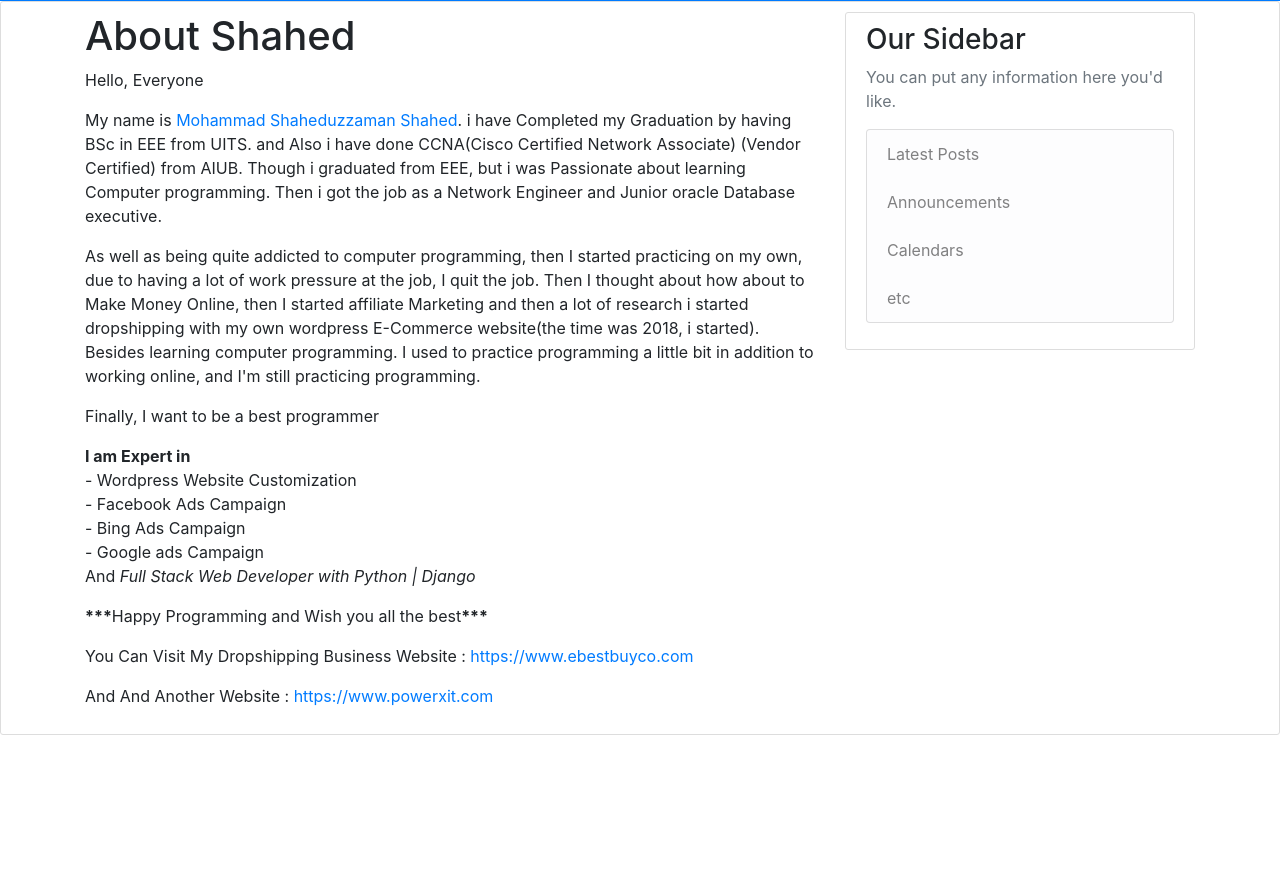
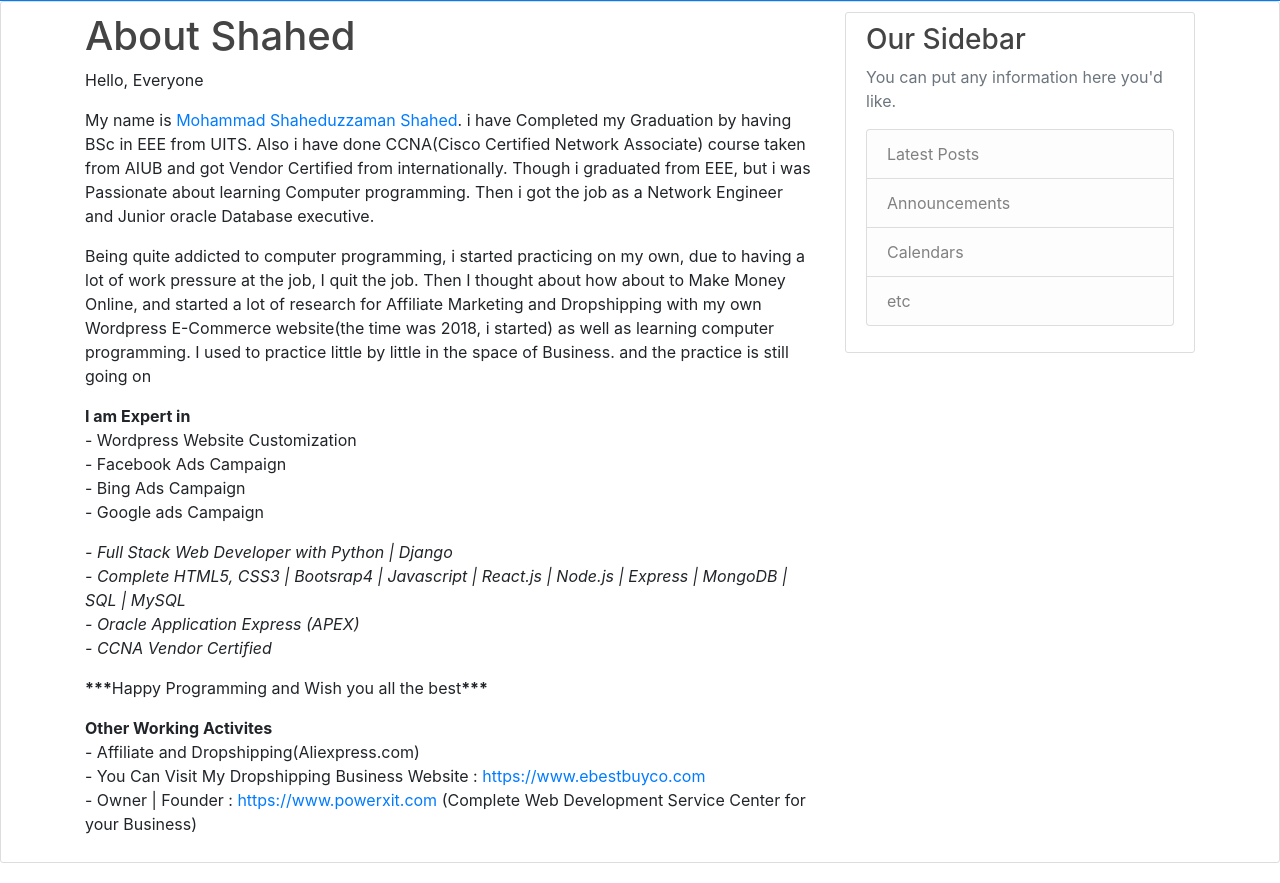
Before and after one commit to mohammadshahed/Djangoblog-shahed, a Django app: page /blog/about/ in a window 1280 px wide. Shown: the part 325-1208 px from the top of the page. Before the commit the page ends 1060 px from the top, so only its background shows below. Run offline with Django 3.2, Linux system fonts and the light colour scheme; some libraries are stand-ins or nearby versions.

Commit message:
updated Mysql

```diff
--- a/blog/templates/blog/about.html
+++ b/blog/templates/blog/about.html
@@ -6,24 +6,34 @@
 
 	    <p>Hello, Everyone</p>
 
-		<p>My name is 	<a href="https://www.facebook.com/MohammadShaheduzzamanShahed" target="_blank">Mohammad Shaheduzzaman Shahed</a>. i have Completed my Graduation by having BSc in EEE from UITS. and Also i have done CCNA(Cisco Certified Network Associate) (Vendor Certified) from AIUB. Though i graduated from EEE, but i was Passionate about learning Computer programming. Then i got the job as a Network Engineer and Junior oracle Database executive.</p>
+		<p>My name is 	<a href="https://www.facebook.com/MohammadShaheduzzamanShahed" target="_blank">Mohammad Shaheduzzaman Shahed</a>. i have Completed my Graduation by having BSc in EEE from UITS. Also i have done CCNA(Cisco Certified Network Associate) course taken from AIUB and got Vendor Certified from internationally. Though i graduated from EEE, but i was Passionate about learning Computer programming. Then i got the job as a Network Engineer and Junior oracle Database executive.</p>
 
-		<p>As well as being quite addicted to computer programming, then I started practicing on my own, due to having a lot of work pressure at the job, I quit the job. Then I thought about how about to Make Money Online, then I started affiliate Marketing and then a lot of research i started dropshipping with my own wordpress E-Commerce website(the time was 2018, i started). Besides learning computer programming. I used to practice programming a little bit in addition to working online, and I'm still practicing programming.</p>
+		<p>Being quite addicted to computer programming, i started practicing on my own, due to having a lot of work pressure at the job, I quit the job. Then I thought about how about to Make Money Online, and started a lot of research for Affiliate Marketing and Dropshipping with my own Wordpress E-Commerce website(the time was 2018, i started) as well as learning computer programming. I used to practice little by little in the space of Business. and the practice is still going on</p>
 
-		<p>Finally, I want to be a best programmer</p>
 		<p><strong>I am Expert in</strong><br>
 		- Wordpress Website Customization<br>
 		- Facebook Ads Campaign<br>
 		- Bing Ads Campaign<br>
 		- Google ads Campaign<br>
-		And <em>Full Stack Web Developer with Python | Django </em>
+		</p>
+		<p>
+		<em>- Full Stack Web Developer with Python | Django</em> <br>
+		<em>- Complete HTML5, CSS3 | Bootsrap4 | Javascript | React.js | Node.js | Express | MongoDB | SQL | MySQL</em> <br>
+		<em>- Oracle Application Express (APEX) </em> <br>
+		<em>- CCNA Vendor Certified </em>
 		</p>
 
 		<p><strong>***</strong>Happy Programming and Wish you all the best<strong>***</strong></p>
 
-		<p>You Can Visit My Dropshipping Business Website : <a href="https://www.ebestbuyco.com" target="_blank">https://www.ebestbuyco.com</a></p>
 
-		<p>And And Another Website : <a href="https://www.powerxit.com" target="_blank">https://www.powerxit.com</a></p>
+		<strong>Other Working Activites</strong>
+
+		<p>
+			- Affiliate and Dropshipping(Aliexpress.com)<br>
+			- You Can Visit My Dropshipping Business Website : <a href="https://www.ebestbuyco.com" target="_blank">https://www.ebestbuyco.com</a><br>
+
+			- Owner | Founder : <a href="https://www.powerxit.com" target="_blank">https://www.powerxit.com</a> (Complete Web Development Service Center for your Business)
+		</p>
 
 
 {% endblock %}
--- a/blog/templates/blog/base.html
+++ b/blog/templates/blog/base.html
@@ -7,10 +7,8 @@
     <meta name="viewport" content="width=device-width, initial-scale=1, shrink-to-fit=no">
 
     <!-- Bootstrap CSS -->
-    <link rel="stylesheet" type="text/css" href="{% static '/blog/main.css' %}">
-    <link rel="stylesheet" href="https://maxcdn.bootstrapcdn.com/bootstrap/4.0.0/css/bootstrap.min.css" integrity="sha384-Gn5384xqQ1aoWXA+058RXPxPg6fy4IWvTNh0E263XmFcJlSAwiGgFAW/dAiS6JXm" crossorigin="anonymous">
-    <link rel="stylesheet" href="https://stackpath.bootstrapcdn.com/bootstrap/4.4.1/css/bootstrap.min.css" integrity="sha384-Vkoo8x4CGsO3+Hhxv8T/Q5PaXtkKtu6ug5TOeNV6gBiFeWPGFN9MuhOf23Q9Ifjh" crossorigin="anonymous">
-    <link rel="stylesheet" type="text/css" href="https://stackpath.bootstrapcdn.com/font-awesome/4.7.0/css/font-awesome.min.css">
+    <link rel="stylesheet" type="text/css" href="{% static 'blog/main.css' %}">
+    <link rel="stylesheet" href="https://stackpath.bootstrapcdn.com/bootstrap/4.5.0/css/bootstrap.min.css" integrity="sha384-9aIt2nRpC12Uk9gS9baDl411NQApFmC26EwAOH8WgZl5MYYxFfc+NcPb1dKGj7Sk" crossorigin="anonymous">
 
     {% if title %}
         <title>Django Blog - {{ title }}</title>
@@ -56,7 +54,7 @@
 
         <div class="content-section">
             <main role="main" class="container mt-10">
-            <div class="row">
+            <div class="row justify-content-center">
               <div class="col-md-8">
 
                 {% if messages %}
@@ -91,8 +89,9 @@
 
     <!-- Optional JavaScript -->
     <!-- jQuery first, then Popper.js, then Bootstrap JS -->
-    <script src="https://code.jquery.com/jquery-3.2.1.slim.min.js" integrity="sha384-KJ3o2DKtIkvYIK3UENzmM7KCkRr/rE9/Qpg6aAZGJwFDMVNA/GpGFF93hXpG5KkN" crossorigin="anonymous"></script>
-    <script src="https://cdnjs.cloudflare.com/ajax/libs/popper.js/1.12.9/umd/popper.min.js" integrity="sha384-ApNbgh9B+Y1QKtv3Rn7W3mgPxhU9K/ScQsAP7hUibX39j7fakFPskvXusvfa0b4Q" crossorigin="anonymous"></script>
-    <script src="https://maxcdn.bootstrapcdn.com/bootstrap/4.0.0/js/bootstrap.min.js" integrity="sha384-JZR6Spejh4U02d8jOt6vLEHfe/JQGiRRSQQxSfFWpi1MquVdAyjUar5+76PVCmYl" crossorigin="anonymous"></script>
+    <script src="https://code.jquery.com/jquery-3.5.1.slim.min.js" integrity="sha384-DfXdz2htPH0lsSSs5nCTpuj/zy4C+OGpamoFVy38MVBnE+IbbVYUew+OrCXaRkfj" crossorigin="anonymous"></script>
+    <script src="https://cdn.jsdelivr.net/npm/popper.js@1.16.0/dist/umd/popper.min.js" integrity="sha384-Q6E9RHvbIyZFJoft+2mJbHaEWldlvI9IOYy5n3zV9zzTtmI3UksdQRVvoxMfooAo" crossorigin="anonymous"></script>
+    <script src="https://stackpath.bootstrapcdn.com/bootstrap/4.5.0/js/bootstrap.min.js" integrity="sha384-OgVRvuATP1z7JjHLkuOU7Xw704+h835Lr+6QL9UvYjZE3Ipu6Tp75j7Bh/kR0JKI" crossorigin="anonymous"></script>
+
   </body>
 </html>
--- a/django_project/settings.py
+++ b/django_project/settings.py
@@ -24,7 +24,7 @@ BASE_DIR = os.path.dirname(os.path.dirname(os.path.abspath(__file__)))
 SECRET_KEY = '==o(i0@j^1h%zuy#^nly%vf3d3_^n_*sweph_ia*ur%np35li7'
 
 # SECURITY WARNING: don't run with debug turned on in production!
-DEBUG = False
+DEBUG = True
 
 ALLOWED_HOSTS = ['djangoblog-shahed.herokuapp.com']
 
--- a/users/templates/users/login.html
+++ b/users/templates/users/login.html
@@ -3,7 +3,7 @@
 {% block content %}
 
 	<div class="content-section">
-		<form method = "POST">
+		<form method = "post">
 			{% csrf_token %}
 			<fieldset class="form-group">
 				<legend class="border-bottom mb-4">Login here</legend>
```
